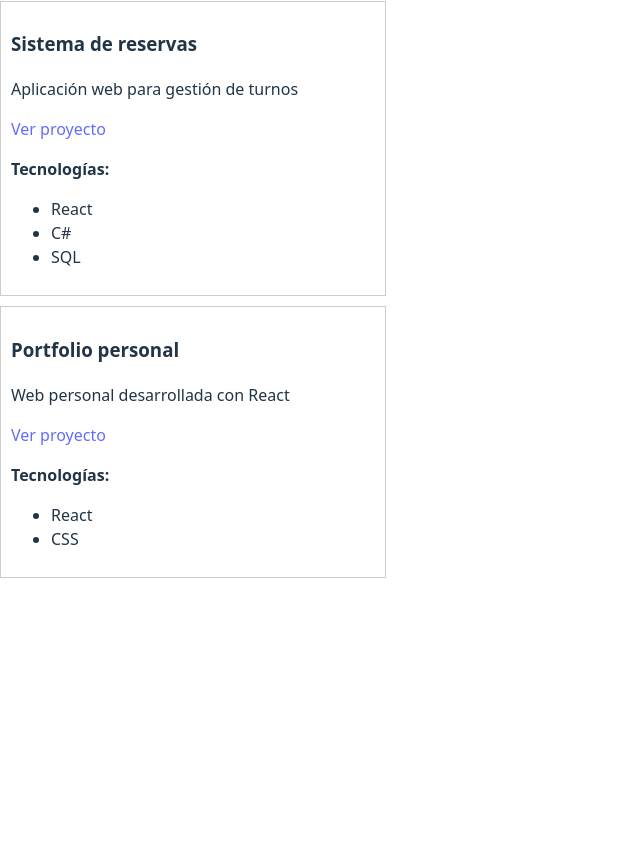
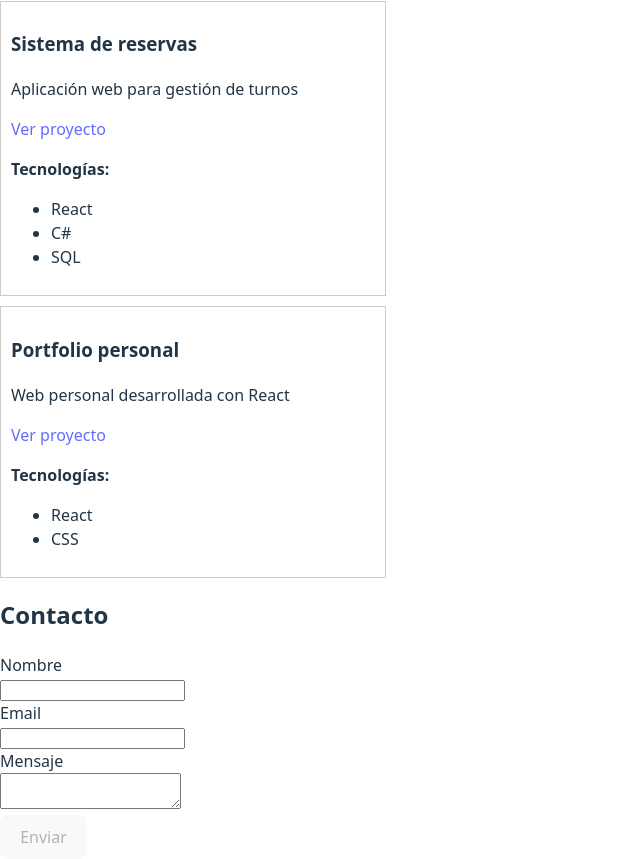
Before and after one commit to MatiasCur91/portfolio-react, a React (Vite) app: page / in a window 1280 px wide. Shown: the part 627-1486 px from the top of the page, without its empty margins (0-640 px from the left). Before the commit the page ends 1215 px from the top, so only its background shows below. Built offline with nearby package versions, Linux system fonts and the light colour scheme.

Commit message:
Agregar validaciones y reset en formulario de contacto

```diff
--- a/src/App.jsx
+++ b/src/App.jsx
@@ -2,6 +2,7 @@ import Header from "./components/Header"
 import Counter from "./components/Counter"
 import Skills from "./components/Skills"
 import Projects from "./components/Projects"
+import Contact from "./components/Contact"
 
 function App() {
   return (
@@ -10,6 +11,7 @@ function App() {
       <Counter />
       <Skills />
       <Projects />
+      <Contact />
     </div>
   )
 }
--- /dev/null
+++ b/src/components/Contact.jsx
@@ -0,0 +1,80 @@
+import { useState } from "react"
+
+const initialForm = {
+  name: "",
+  email: "",
+  message: ""
+}
+
+function Contact() {
+  const [form, setForm] = useState(initialForm)
+
+  const handleChange = (e) => {
+    const { name, value } = e.target
+
+    setForm({
+      ...form,
+      [name]: value
+    })
+  }
+
+  const handleSubmit = (e) => {
+    e.preventDefault()
+
+    if (!form.name || !form.email) {
+      alert("Nombre y email son obligatorios")
+      return
+    }
+
+    console.log(form)
+    alert("Mensaje enviado (simulado)")
+
+    setForm(initialForm)
+  }
+
+  return (
+    <section>
+      <h2>Contacto</h2>
+
+      <form onSubmit={handleSubmit}>
+        <div>
+          <label>Nombre</label><br />
+          <input
+            type="text"
+            name="name"
+            value={form.name}
+            onChange={handleChange}
+          />
+        </div>
+
+        <div>
+          <label>Email</label><br />
+          <input
+            type="email"
+            name="email"
+            value={form.email}
+            onChange={handleChange}
+          />
+        </div>
+
+        <div>
+          <label>Mensaje</label><br />
+          <textarea
+            name="message"
+            value={form.message}
+            onChange={handleChange}
+          />
+        </div>
+
+        <button
+          type="submit"
+          disabled={!form.name || !form.email}
+        >
+          Enviar
+        </button>
+      </form>
+    </section>
+  )
+}
+
+export default Contact
```
